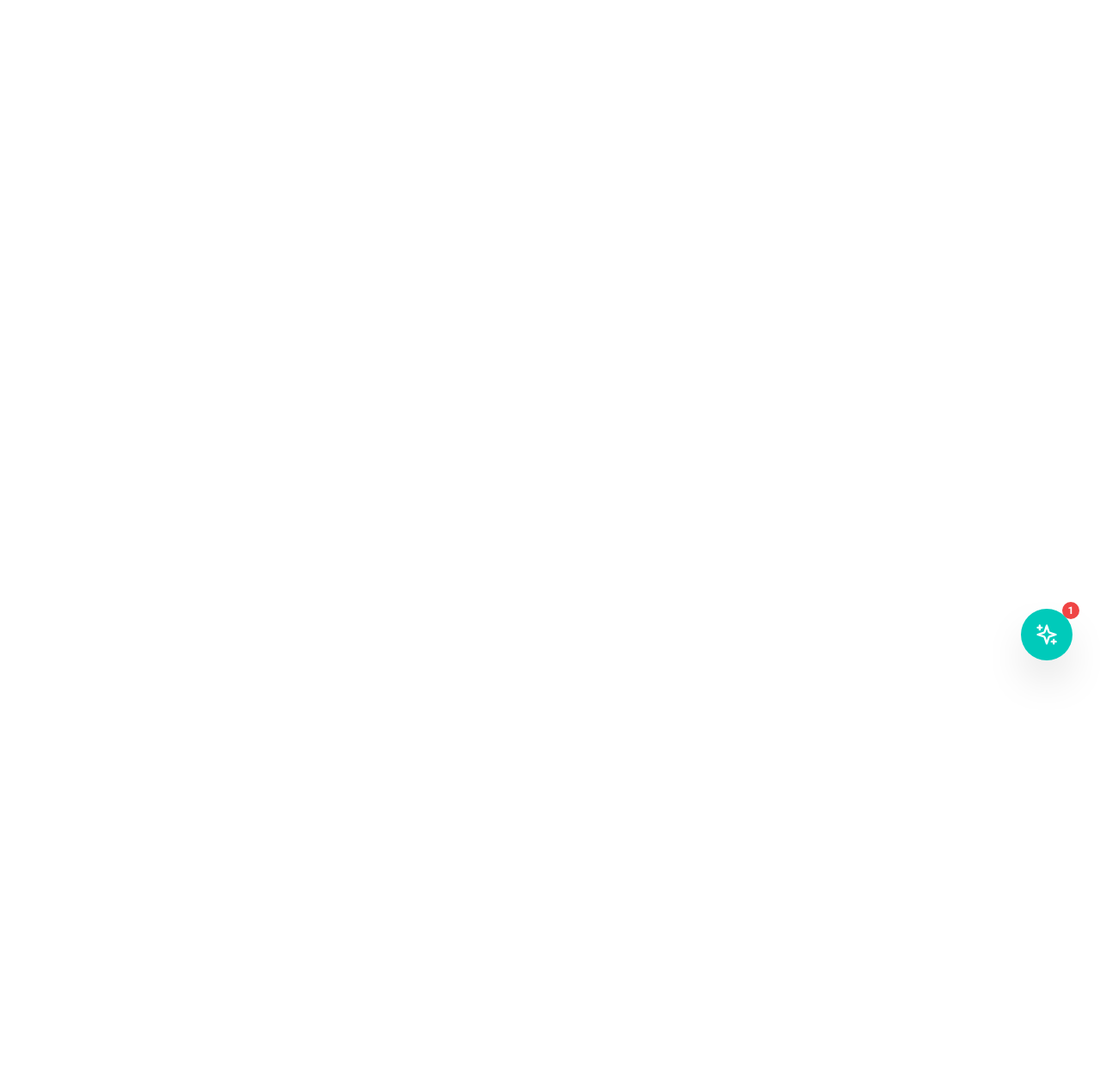
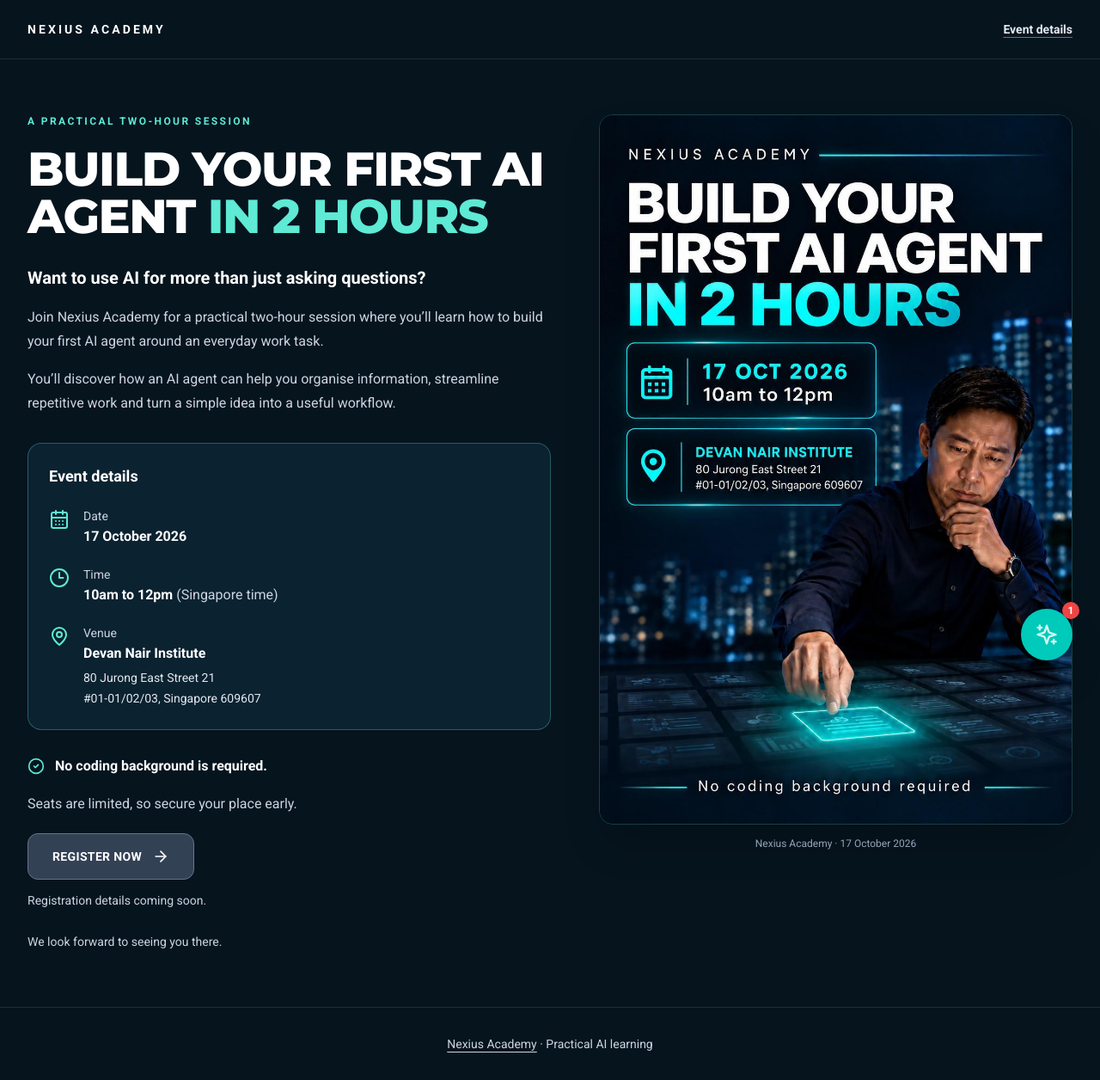
Before and after one commit to nexiuslabs/nexiusacademyskillsfuture, a React (Vite) app: page /workshops/build-your-first-ai-agent in a window 1280 px wide. Before the commit this address had no page. Shown: the whole page at 86% size. Before the commit the page ends 800 px from the top, so only its background shows below. Built offline with nearby package versions, Linux system fonts and the light colour scheme.

Commit message:
feat: prepare first AI agent workshop page pending registration destination

```diff
--- a/App.tsx
+++ b/App.tsx
@@ -41,6 +41,7 @@ import AccountantCspLandingPage from './pages/AccountantCspLandingPage';
 import SingaporeAITrainingReportPage from './pages/SingaporeAITrainingReportPage';
 import AgenticAIChallengePage from './pages/AgenticAIChallengePage';
 import LinkedInAIAgentWorkshopPage from './pages/LinkedInAIAgentWorkshopPage';
+import FirstAIAgentWorkshopPage from './pages/FirstAIAgentWorkshopPage';
 import AgenticAIPersonalAssistantWorkshopPage from './pages/AgenticAIPersonalAssistantWorkshopPage';
 import AICareerFairPage from './pages/AICareerFairPage';
 import ScrollToTop from './components/ScrollToTop';
@@ -118,6 +119,7 @@ export const AppShell: React.FC = () => {
         <Route path="/skillsfuture-funding-guide" element={<SkillsFutureFundingGuidePage />} />
         <Route path="/assessments" element={<AgenticAIChallengePage />} />
         <Route path="/ai-career" element={<AICareerFairPage />} />
+        <Route path="/workshops/build-your-first-ai-agent" element={<FirstAIAgentWorkshopPage />} />
         <Route path="/workshops/linkedin-ai-agent" element={<LinkedInAIAgentWorkshopPage />} />
         <Route path="/workshops/agentic-ai-personal-assistant" element={<AgenticAIPersonalAssistantWorkshopPage />} />
         <Route path="/reports/singapore-ai-training-readiness-2026" element={<SingaporeAITrainingReportPage />} />
--- a/components/SEO.tsx
+++ b/components/SEO.tsx
@@ -10,6 +10,8 @@ interface SEOProps {
   ogDescription?: string;
   ogImage?: string;
   ogImageAlt?: string;
+  ogImageWidth?: number;
+  ogImageHeight?: number;
   ogType?: string;
   articlePublishedTime?: string;
   articleModifiedTime?: string;
@@ -36,6 +38,8 @@ const SEO: React.FC<SEOProps> = ({
   ogTitle,
   ogDescription,
   ogImage,
+  ogImageWidth = 1200,
+  ogImageHeight = 630,
   ogImageAlt = 'Nexius Academy AI training for business teams in Singapore',
   ogType = 'website',
   articlePublishedTime,
@@ -62,8 +66,8 @@ const SEO: React.FC<SEOProps> = ({
       <meta property="og:url" content={fullCanonical} />
       <meta property="og:type" content={ogType} />
       <meta property="og:image" content={image} />
-      <meta property="og:image:width" content="1200" />
-      <meta property="og:image:height" content="630" />
+      <meta property="og:image:width" content={String(ogImageWidth)} />
+      <meta property="og:image:height" content={String(ogImageHeight)} />
       <meta property="og:image:alt" content={ogImageAlt} />
       <meta property="og:site_name" content="Nexius Academy" />
       {ogType === 'article' && articlePublishedTime && (
--- /dev/null
+++ b/pages/FirstAIAgentWorkshopPage.tsx
@@ -0,0 +1,93 @@
+import React from 'react';
+import { ArrowRight, CalendarDays, Clock3, MapPin, CheckCircle2 } from 'lucide-react';
+import SEO from '../components/SEO';
+
+const PAGE_PATH = '/workshops/build-your-first-ai-agent';
+const POSTER_PATH = '/images/workshops/first-ai-agent-20261017.jpg';
+
+// NEX-1338: keep this candidate unpublished until the owner supplies the
+// registration destination or confirms an event-specific on-page form.
+// Never reuse a different workshop's registration or guess an external URL.
+const REGISTRATION_URL: string | null = null;
+
+const RegistrationCTA: React.FC = () => REGISTRATION_URL ? (
+  <a href={REGISTRATION_URL} className="inline-flex min-h-12 items-center justify-center gap-3 rounded-xl bg-accent px-7 py-4 text-sm font-black tracking-wide text-slate-950 transition hover:bg-teal-300 focus-visible:outline focus-visible:outline-2 focus-visible:outline-offset-4 focus-visible:outline-teal-300">
+    REGISTER NOW <ArrowRight aria-hidden="true" className="h-5 w-5" />
+  </a>
+) : (
+  <div>
+    <button type="button" disabled aria-describedby="registration-status" className="inline-flex min-h-12 cursor-not-allowed items-center justify-center gap-3 rounded-xl border border-slate-500 bg-slate-700 px-7 py-4 text-sm font-black tracking-wide text-white">
+      REGISTER NOW <ArrowRight aria-hidden="true" className="h-5 w-5" />
+    </button>
+    <p id="registration-status" className="mt-3 text-sm leading-6 text-slate-300">Registration details coming soon.</p>
+  </div>
+);
+
+const FirstAIAgentWorkshopPage: React.FC = () => (
+  <>
+    <SEO
+      title="Build Your First AI Agent in 2 Hours | 17 October 2026 | Nexius Academy"
+      description="Join Nexius Academy on 17 October 2026, 10am–12pm Singapore time, at Devan Nair Institute. Build your first AI agent around an everyday work task. No coding background required."
+      canonical={PAGE_PATH}
+      robots={REGISTRATION_URL ? 'index,follow' : 'noindex,nofollow'}
+      ogImage={`https://academy.nexiuslabs.com${POSTER_PATH}`}
+      ogImageWidth={1024}
+      ogImageHeight={1536}
+      ogImageAlt="Build your first AI agent in 2 hours — Nexius Academy workshop, 17 October 2026"
+    />
+    <div className="min-h-screen bg-[#06141e] text-white">
+      <a href="#workshop" className="sr-only focus:not-sr-only focus:fixed focus:left-4 focus:top-4 focus:z-50 focus:rounded-lg focus:bg-white focus:px-4 focus:py-3 focus:text-slate-950">Skip to workshop details</a>
+      <header className="border-b border-white/10">
+        <nav aria-label="Workshop navigation" className="mx-auto flex max-w-7xl flex-wrap items-center justify-between gap-4 px-5 py-6 sm:px-8">
+          <a href="/" aria-label="Nexius Academy home" className="text-sm font-bold uppercase tracking-[0.22em] focus-visible:outline focus-visible:outline-2 focus-visible:outline-offset-4 focus-visible:outline-teal-300">Nexius Academy</a>
+          <a href="#event-details" className="text-sm font-semibold text-slate-200 underline decoration-slate-500 underline-offset-4 hover:text-teal-300 focus-visible:outline focus-visible:outline-2 focus-visible:outline-offset-4 focus-visible:outline-teal-300">Event details</a>
+        </nav>
+      </header>
+
+      <main id="workshop" tabIndex={-1} className="outline-none">
+        <section className="mx-auto grid max-w-7xl items-start gap-10 px-5 py-10 sm:px-8 sm:py-14 lg:grid-cols-[1.05fr_0.95fr] lg:gap-14 lg:py-16" aria-labelledby="workshop-title">
+          <div>
+            <p className="mb-5 text-xs font-bold uppercase tracking-[0.2em] text-teal-300">A practical two-hour session</p>
+            <h1 id="workshop-title" className="font-heading text-4xl font-black uppercase leading-[1.08] tracking-tight sm:text-5xl lg:text-[3.45rem]">
+              Build your first AI agent <span className="text-teal-300">in 2 hours</span>
+            </h1>
+            <p className="mt-7 text-xl font-semibold leading-8 text-white">Want to use AI for more than just asking questions?</p>
+            <p className="mt-4 text-base leading-7 text-slate-300">Join Nexius Academy for a practical two-hour session where you’ll learn how to build your first AI agent around an everyday work task.</p>
+            <p className="mt-4 text-base leading-7 text-slate-300">You’ll discover how an AI agent can help you organise information, streamline repetitive work and turn a simple idea into a useful workflow.</p>
+
+            <section id="event-details" className="mt-8 scroll-mt-6 rounded-2xl border border-teal-300/30 bg-[#0b2230] p-5 sm:p-6" aria-labelledby="event-details-title">
+              <h2 id="event-details-title" className="mb-5 text-lg font-bold">Event details</h2>
+              <dl className="space-y-5 text-sm leading-6">
+                <div className="flex gap-4">
+                  <CalendarDays aria-hidden="true" className="mt-1 h-6 w-6 shrink-0 text-teal-300" />
+                  <div><dt className="text-slate-300">Date</dt><dd className="text-base font-bold"><time dateTime="2026-10-17">17 October 2026</time></dd></div>
+                </div>
+                <div className="flex gap-4">
+                  <Clock3 aria-hidden="true" className="mt-1 h-6 w-6 shrink-0 text-teal-300" />
+                  <div><dt className="text-slate-300">Time</dt><dd className="text-base font-bold"><time dateTime="2026-10-17T10:00:00+08:00">10am</time> to <time dateTime="2026-10-17T12:00:00+08:00">12pm</time> <span className="font-normal text-slate-300">(Singapore time)</span></dd></div>
+                </div>
+                <div className="flex gap-4">
+                  <MapPin aria-hidden="true" className="mt-1 h-6 w-6 shrink-0 text-teal-300" />
+                  <div><dt className="text-slate-300">Venue</dt><dd><span className="text-base font-bold">Devan Nair Institute</span><address className="mt-1 not-italic text-slate-200">80 Jurong East Street 21<br />#01-01/02/03, Singapore 609607</address></dd></div>
+                </div>
+              </dl>
+            </section>
+
+            <p className="mt-7 flex items-start gap-3 text-base font-semibold leading-7"><CheckCircle2 aria-hidden="true" className="mt-1 h-5 w-5 shrink-0 text-teal-300" />No coding background is required.</p>
+            <p className="mb-5 mt-4 leading-7 text-slate-300">Seats are limited, so secure your place early.</p>
+            <RegistrationCTA />
+            <p className="mt-6 text-sm leading-6 text-slate-300">We look forward to seeing you there.</p>
+          </div>
+
+          <figure className="mx-auto w-full max-w-xl lg:sticky lg:top-8">
+            <img src={POSTER_PATH} width={1024} height={1536} alt="Nexius Academy: Build your first AI agent in 2 hours. 17 October 2026, 10am to 12pm, Devan Nair Institute, 80 Jurong East Street 21, #01-01/02/03, Singapore 609607. No coding background required." className="h-auto w-full rounded-2xl border border-teal-300/20 object-contain shadow-2xl" decoding="async" />
+            <figcaption className="mt-3 text-center text-xs leading-5 text-slate-400">Nexius Academy · 17 October 2026</figcaption>
+          </figure>
+        </section>
+      </main>
+      <footer className="border-t border-white/10 px-5 py-8 text-center text-sm text-slate-300"><a href="/" className="underline underline-offset-4 hover:text-teal-300 focus-visible:outline focus-visible:outline-2 focus-visible:outline-offset-4 focus-visible:outline-teal-300">Nexius Academy</a> · Practical AI learning</footer>
+    </div>
+  </>
+);
+
+export default FirstAIAgentWorkshopPage;
```
Also changed, not shown: scripts/postbuild-seo.mjs (+26 -2 lines), public/images/workshops/first-ai-agent-20261017.jpg (added).
